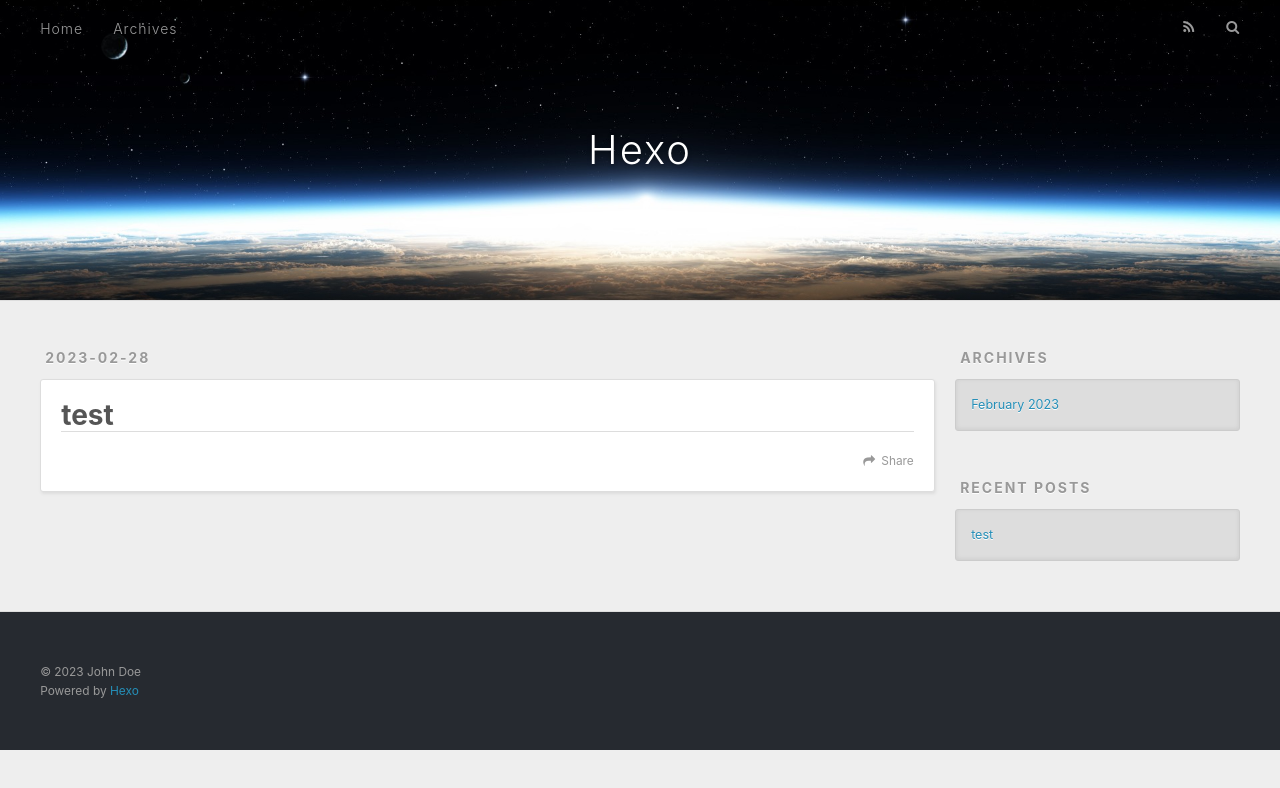
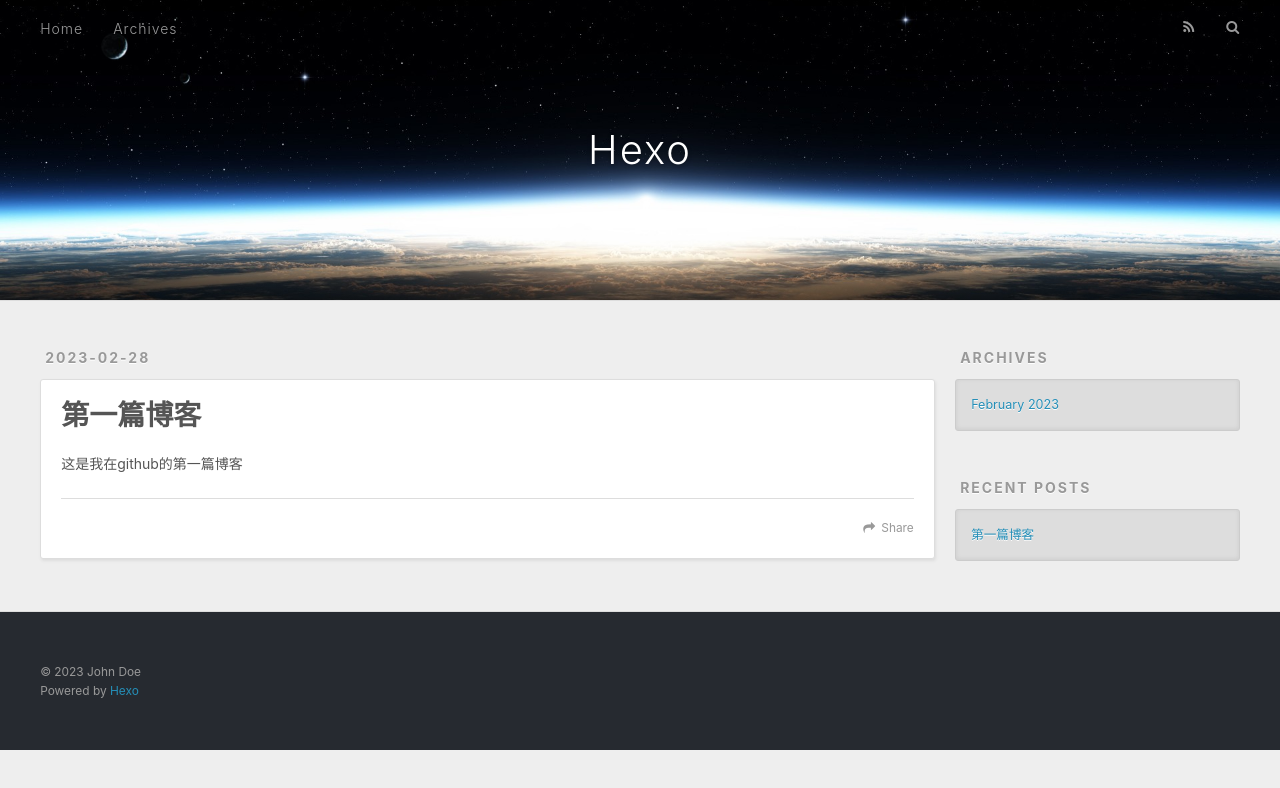
Before and after one commit to dikiking/dikiking.github.io, a plain HTML site: page index.html in a window 1280 px wide. Drawn offline with nearby package versions, Linux system fonts and the light colour scheme.

Commit message:
Site updated: 2023-02-28 21:50:35

```diff
--- a/index.html
+++ b/index.html
@@ -78,7 +78,7 @@
 
 
     <h1 itemprop="name">
-      <a class="article-title" href="/2023/02/28/test/">test</a>
+      <a class="article-title" href="/2023/02/28/test/">第一篇博客</a>
     </h1>
 
 
@@ -86,6 +86,7 @@
 
     <div class="article-entry" itemprop="articleBody">
 
+        <p>这是我在github的第一篇博客</p>
 
 
     </div>
@@ -131,7 +132,7 @@
       <ul>
 
           <li>
-            <a href="/2023/02/28/test/">test</a>
+            <a href="/2023/02/28/test/">第一篇博客</a>
           </li>
 
       </ul>
```
Also changed, not shown: 2023/02/28/test/index.html (+9 -6 lines), archives/2023/02/index.html (+2 -2 lines), archives/2023/index.html (+2 -2 lines), archives/index.html (+2 -2 lines).
